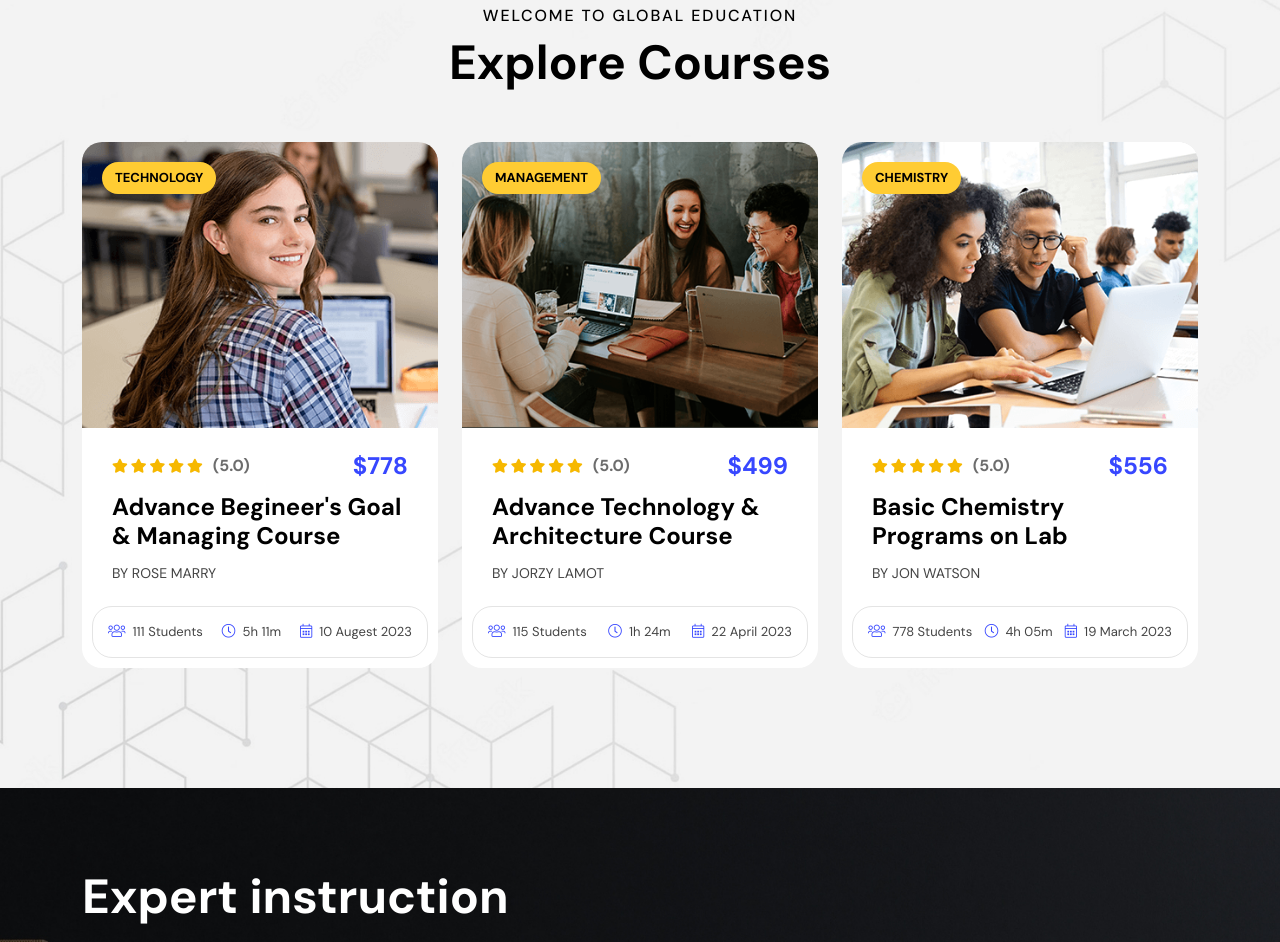
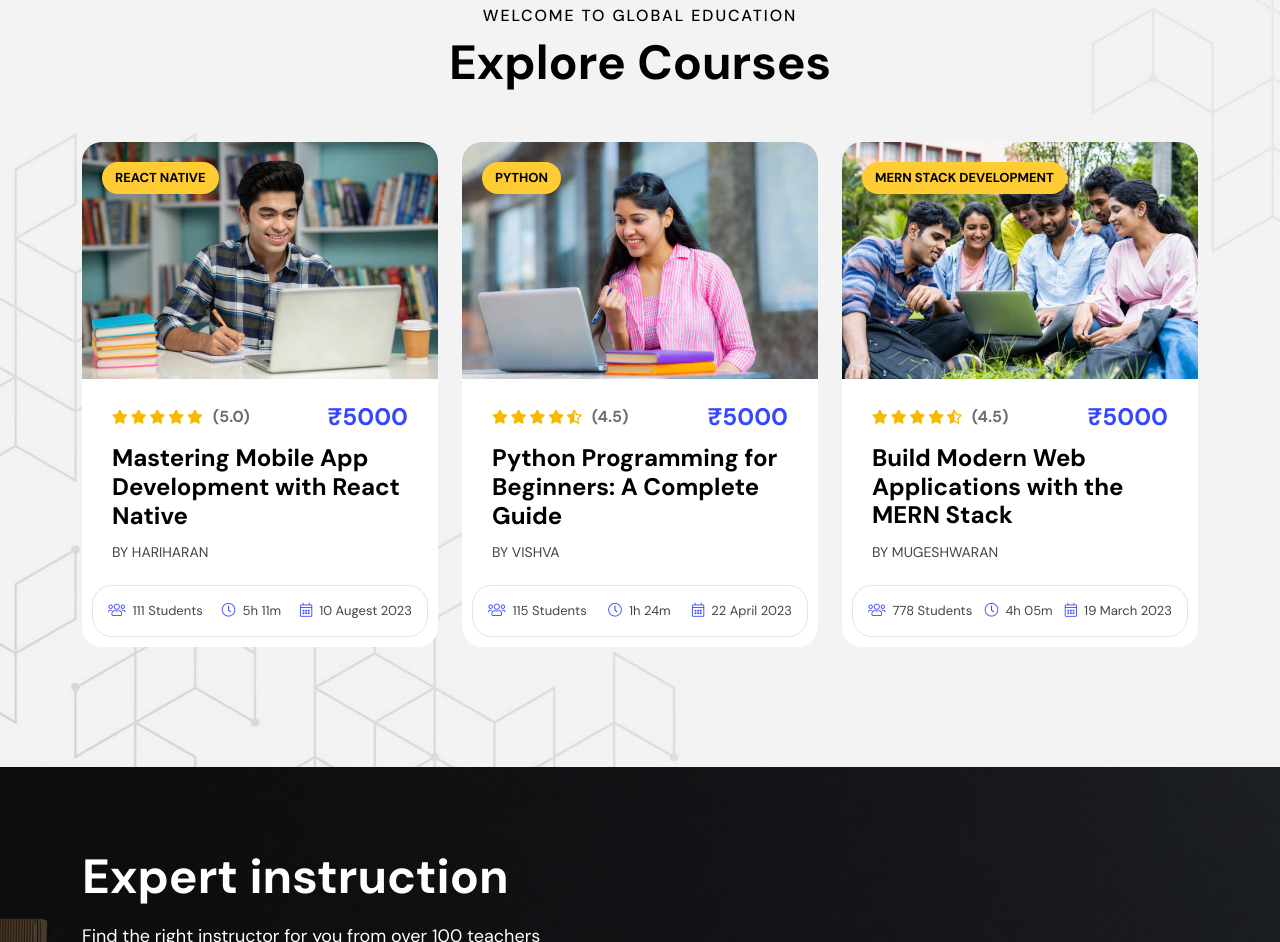
Before and after one commit to hariroriri/edu, a plain HTML site: page index.html in a window 1280 px wide. Shown: the part 3288-4230 px from the top of the page. Drawn offline with Linux system fonts and the light colour scheme.

Commit message:
cards was modified

```diff
--- a/index.html
+++ b/index.html
@@ -479,10 +479,10 @@
         <div class="col-sm-6 col-xl-4">
           <div class="course-style1">
             <div class="course-img">
-              <a href="course-details.html"><img class="w-100" src="assets/img/course/course-1-1.png"
+              <a href="course-details.html"><img class="w-100" src="assets/img/course/course-1.jpg"
                   alt="Course Img" /></a>
               <div class="course-category">
-                <a href="course.html">Technology</a>
+                <a href="course.html">React Native</a>
               </div>
               <a href="https://www.youtube.com/watch?v=_sI_Ps7JSEk" class="vs-btn style2 popup-video"><i
                   class="fas fa-play"></i>Preview Course</a>
@@ -493,13 +493,13 @@
                   <i class="fas fa-star"></i><i class="fas fa-star"></i><i class="fas fa-star"></i><i
                     class="fas fa-star"></i><i class="fas fa-star"></i>(5.0)
                 </div>
-                <span class="course-price">$778</span>
+                <span class="course-price">₹5000</span>
               </div>
               <h3 class="h5 course-name">
-                <a href="course-details.html">Advance Begineer's Goal & Managing Course</a>
+                <a href="course-details.html">Mastering Mobile App Development with React Native</a>
               </h3>
               <div class="course-teacher">
-                <a href="team-details.html" class="text-inherit">By Rose Marry</a>
+                <a href="team-details.html" class="text-inherit">By Hariharan</a>
               </div>
             </div>
             <div class="course-meta">
@@ -512,10 +512,10 @@
         <div class="col-sm-6 col-xl-4">
           <div class="course-style1">
             <div class="course-img">
-              <a href="course-details.html"><img class="w-100" src="assets/img/course/course-1-2.png"
+              <a href="course-details.html"><img class="w-100" src="assets/img/course/course-2.jpg"
                   alt="Course Img" /></a>
               <div class="course-category">
-                <a href="course.html">Management</a>
+                <a href="course.html">Python</a>
               </div>
               <a href="https://www.youtube.com/watch?v=_sI_Ps7JSEk" class="vs-btn style2 popup-video"><i
                   class="fas fa-play"></i>Preview Course</a>
@@ -524,15 +524,15 @@
               <div class="course-top">
                 <div class="course-review">
                   <i class="fas fa-star"></i><i class="fas fa-star"></i><i class="fas fa-star"></i><i
-                    class="fas fa-star"></i><i class="fas fa-star"></i>(5.0)
+                    class="fas fa-star"></i><i class="fas fa-star-half-alt"></i>(4.5)
                 </div>
-                <span class="course-price">$499</span>
+                <span class="course-price">₹5000</span>
               </div>
               <h3 class="h5 course-name">
-                <a href="course-details.html">Advance Technology & Architecture Course</a>
+                <a href="course-details.html">Python Programming for Beginners: A Complete Guide</a>
               </h3>
               <div class="course-teacher">
-                <a href="team-details.html" class="text-inherit">By Jorzy Lamot</a>
+                <a href="team-details.html" class="text-inherit">By Vishva</a>
               </div>
             </div>
             <div class="course-meta">
@@ -545,10 +545,10 @@
         <div class="col-sm-6 col-xl-4">
           <div class="course-style1">
             <div class="course-img">
-              <a href="course-details.html"><img class="w-100" src="assets/img/course/course-1-3.png"
+              <a href="course-details.html"><img class="w-100" src="assets/img/course/course-6.jpg"
                   alt="Course Img" /></a>
               <div class="course-category">
-                <a href="course.html">Chemistry</a>
+                <a href="course.html">MERN Stack Development</a>
               </div>
               <a href="https://www.youtube.com/watch?v=_sI_Ps7JSEk" class="vs-btn style2 popup-video"><i
                   class="fas fa-play"></i>Preview Course</a>
@@ -557,15 +557,15 @@
               <div class="course-top">
                 <div class="course-review">
                   <i class="fas fa-star"></i><i class="fas fa-star"></i><i class="fas fa-star"></i><i
-                    class="fas fa-star"></i><i class="fas fa-star"></i>(5.0)
+                    class="fas fa-star"></i><i class="fas fa-star-half-alt"></i>(4.5)
                 </div>
-                <span class="course-price">$556</span>
+                <span class="course-price">₹5000</span>
               </div>
               <h3 class="h5 course-name">
-                <a href="course-details.html">Basic Chemistry Programs on Lab</a>
+                <a href="course-details.html">Build Modern Web Applications with the MERN Stack</a>
               </h3>
               <div class="course-teacher">
-                <a href="team-details.html" class="text-inherit">By Jon Watson</a>
+                <a href="team-details.html" class="text-inherit">By Mugeshwaran</a>
               </div>
             </div>
             <div class="course-meta">
@@ -578,10 +578,10 @@
         <div class="col-sm-6 col-xl-4">
           <div class="course-style1">
             <div class="course-img">
-              <a href="course-details.html"><img class="w-100" src="assets/img/course/course-1-4.png"
+              <a href="course-details.html"><img class="w-100" src="assets/img/course/course-7.jpg"
                   alt="Course Img" /></a>
               <div class="course-category">
-                <a href="course.html">Busniess</a>
+                <a href="course.html">Flutter</a>
               </div>
               <a href="https://www.youtube.com/watch?v=_sI_Ps7JSEk" class="vs-btn style2 popup-video"><i
                   class="fas fa-play"></i>Preview Course</a>
@@ -592,13 +592,13 @@
                   <i class="fas fa-star"></i><i class="fas fa-star"></i><i class="fas fa-star"></i><i
                     class="fas fa-star"></i><i class="fas fa-star"></i>(5.0)
                 </div>
-                <span class="course-price">$199</span>
+                <span class="course-price">₹5000</span>
               </div>
               <h3 class="h5 course-name">
-                <a href="course-details.html">Graduation For Engineering & Architect</a>
+                <a href="course-details.html">Flutter & Dart: Complete Mobile App Development</a>
               </h3>
               <div class="course-teacher">
-                <a href="team-details.html" class="text-inherit">By Ana Watson</a>
+                <a href="team-details.html" class="text-inherit">By Ajay prasath</a>
               </div>
             </div>
             <div class="course-meta">
```
Also changed, not shown: assets/img/bg/bannerwithlaptop.webp (added), assets/img/course/course-1.jpg (added), assets/img/course/course-2.jpg (added), assets/img/course/course-3.webp (added), assets/img/course/course-4.jpg (added), assets/img/course/course-5.jpg (added), assets/img/course/course-6.jpg (added), assets/img/course/course-7.jpg (added).
